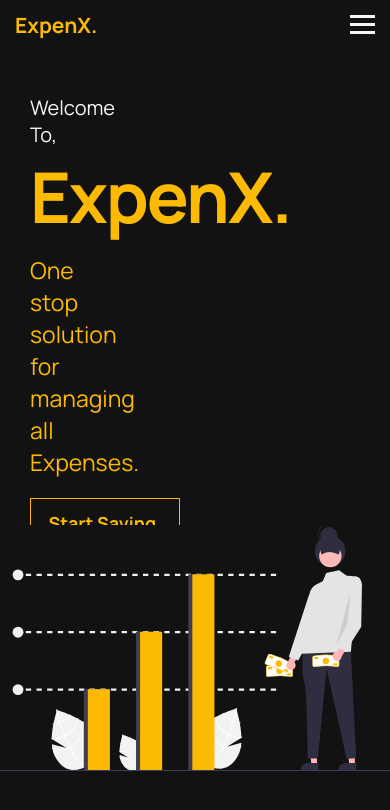
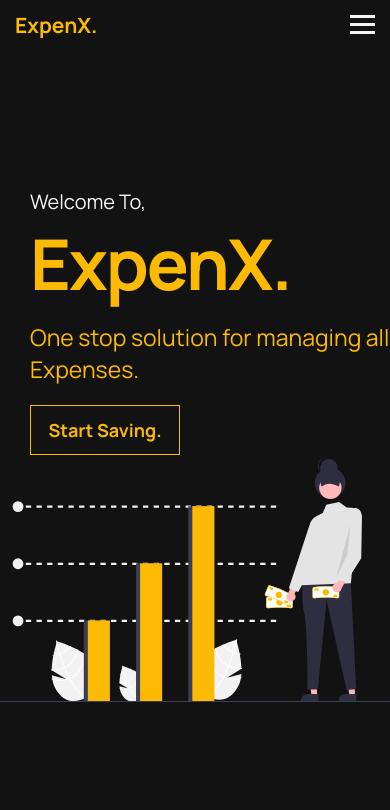
Before and after one commit to tejasraibagi26/ExpenX, a React (Create React App) app: page / in a window 390 px wide. Shown: the top 810 px of the page. Built offline with nearby package versions, Linux system fonts and the light colour scheme; the HTML template or start-up script is replaced by a standard one.

Commit message:
ExpensX Website review

```diff
--- a/src/CSS/home.css
+++ b/src/CSS/home.css
@@ -127,7 +127,7 @@ a {
   }
 
   #home .container {
-    grid-template-columns: 3rem 0fr 0fr 3rem !important;
+    grid-template-columns: 3rem 1fr 1fr 3rem !important;
   }
 
   .left {
@@ -139,7 +139,7 @@ a {
   }
 
   img {
-    margin-top: 10¸0px !important;
+    margin-top: 50px !important;
     width: 400px !important;
   }
 }
```
